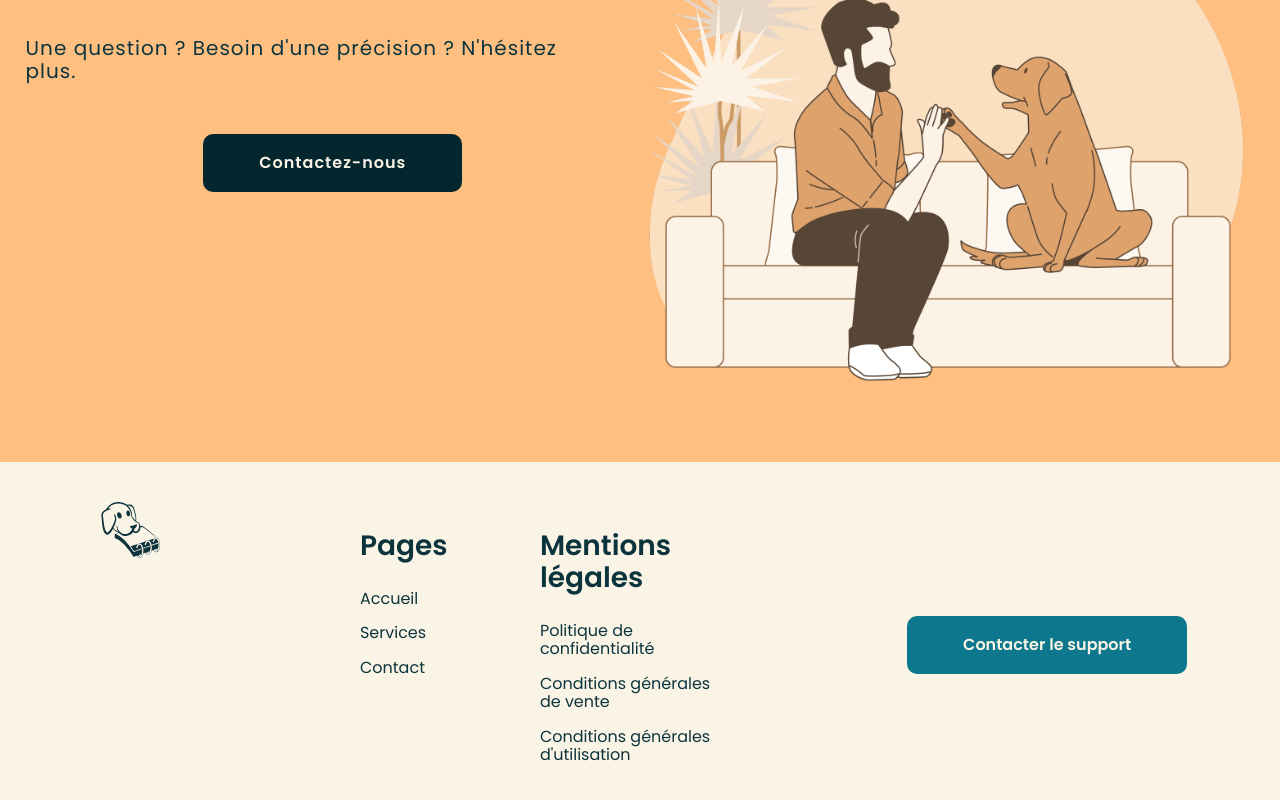
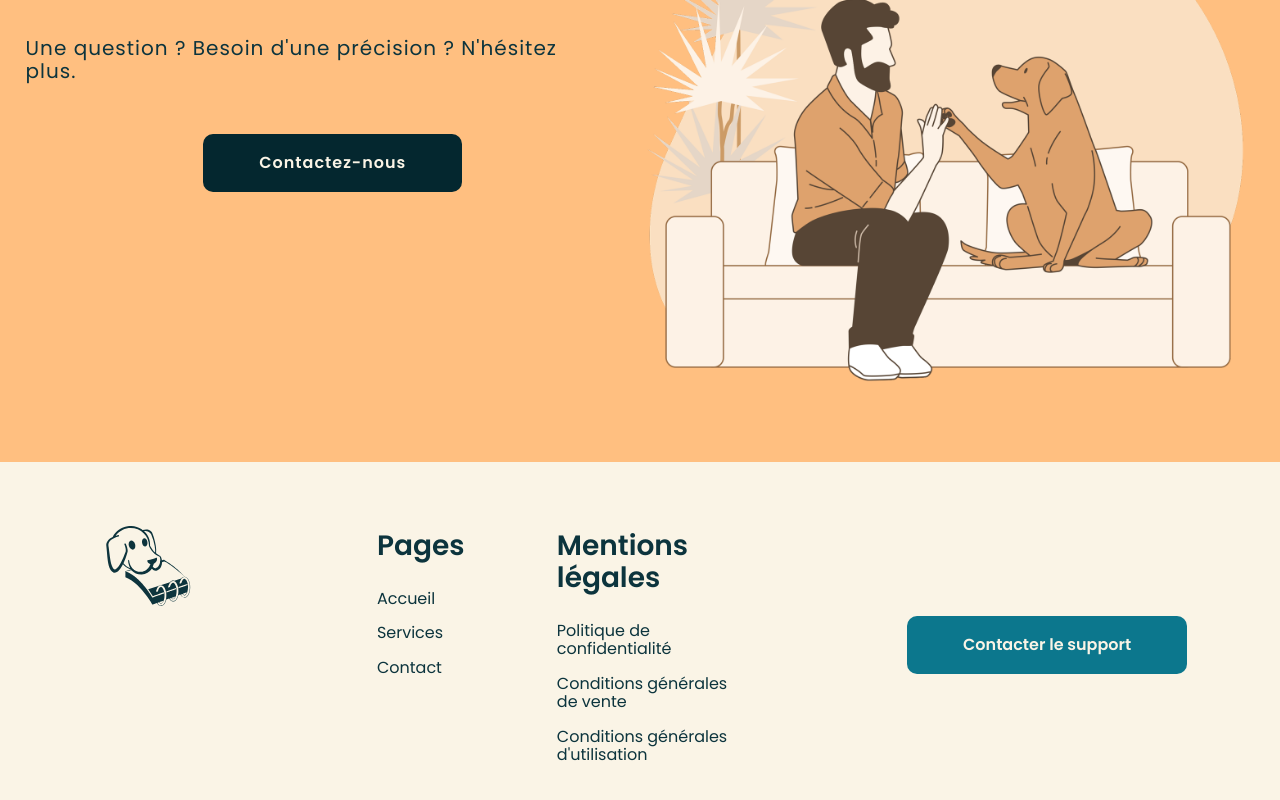
Before and after one commit to WildCodeSchool/cdajs-2405-projet-la-meute, a React (Vite) app in the folder client/: page / in a window 1280 px wide. Shown: the part 2562-3362 px from the top of the page. Built offline with nearby package versions, Linux system fonts and the light colour scheme.

Commit message:
fix logo size in footer

```diff
--- a/client/src/layouts/WelcomePage/Footer.scss
+++ b/client/src/layouts/WelcomePage/Footer.scss
@@ -9,8 +9,8 @@
 
 .welcomepage__footer--logo {
     img {
-        height: 7vh;
-        margin-top: 2vh;
+        min-height: 10vh;
+        margin-top: 5vh;
     }
 }
 
```
